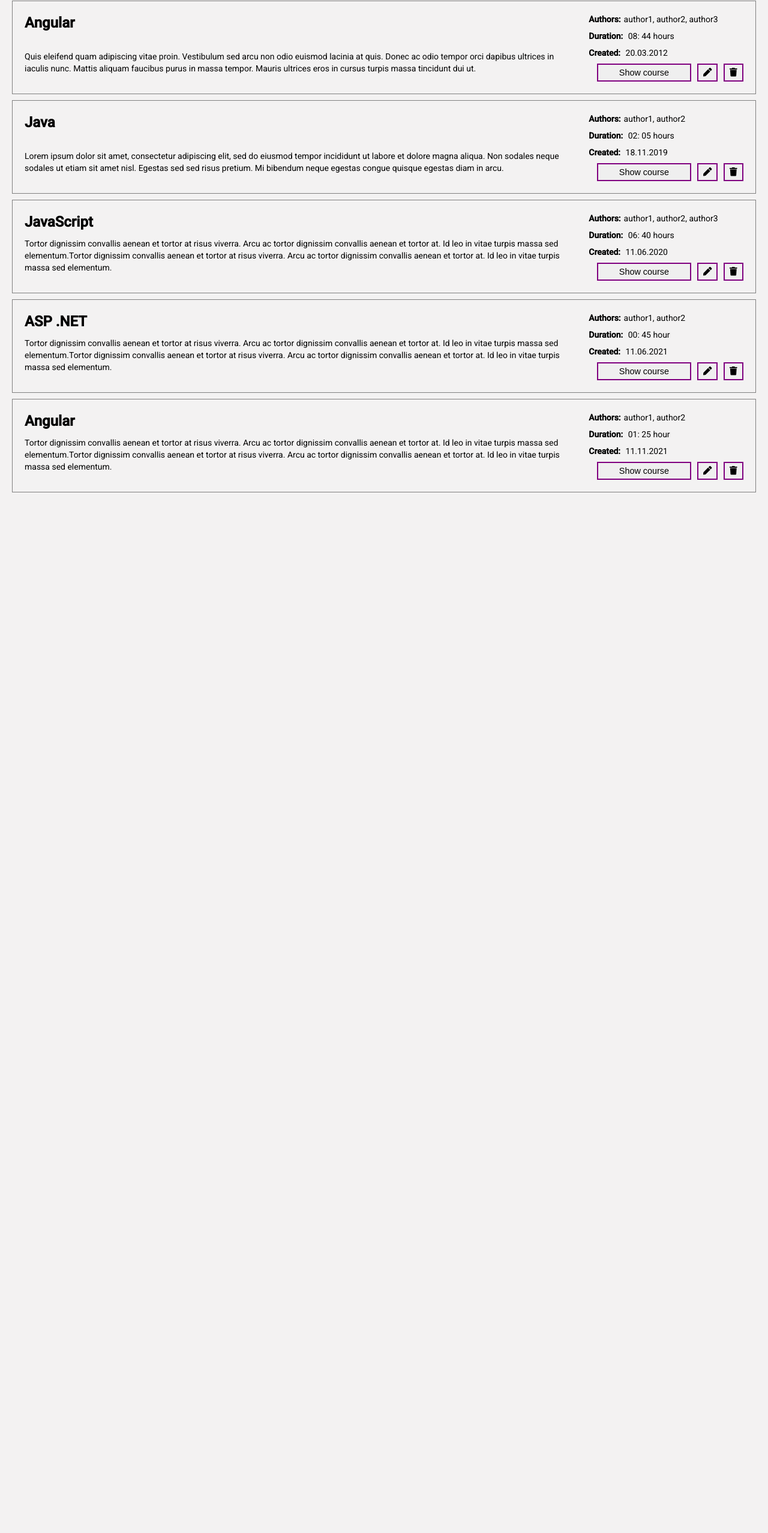
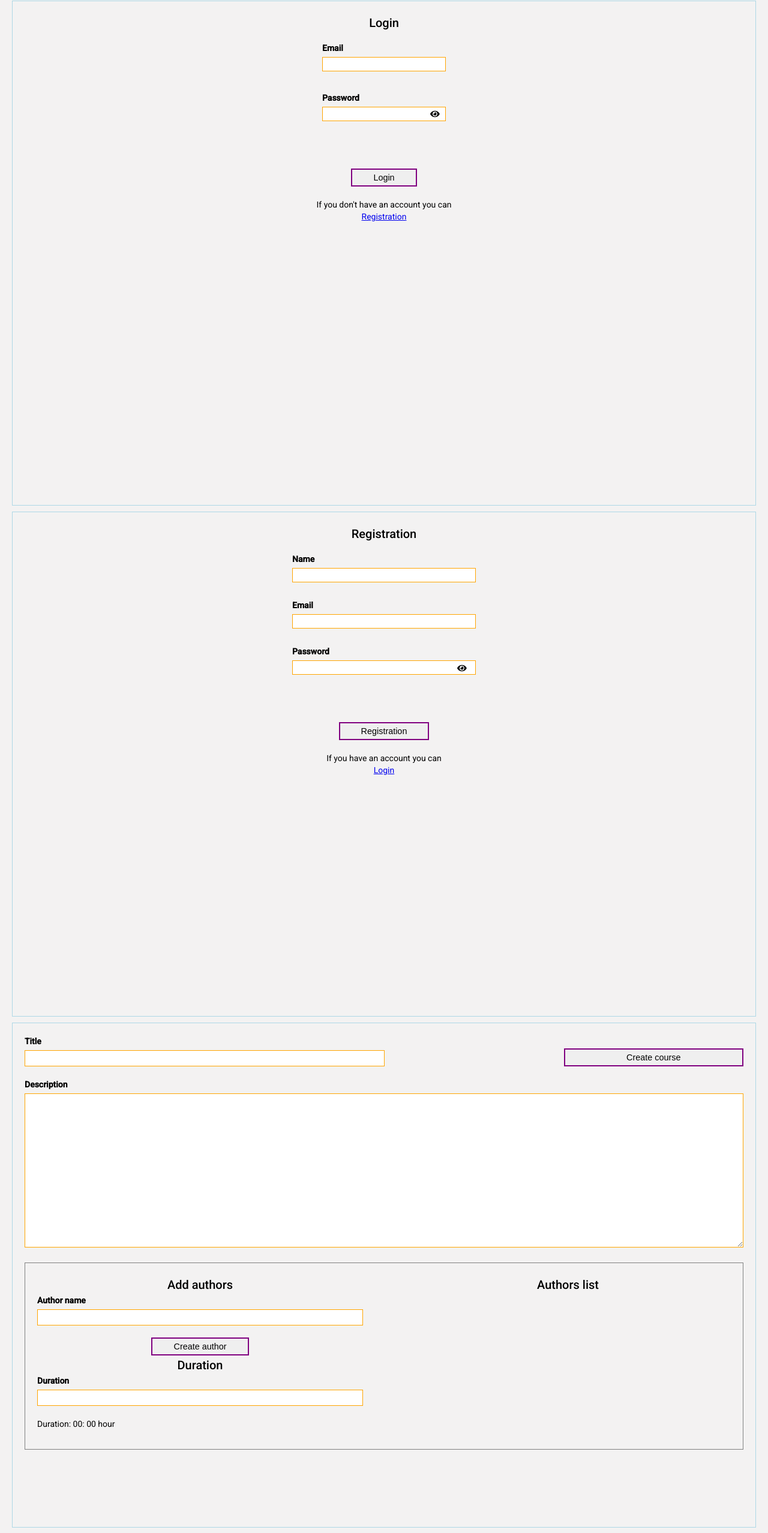
Before and after one commit to vkrivelskaya/Angular-fundamentals, an Angular app: page / in a window 1280 px wide. Shown: the part 221-2777 px from the top of the page at 60% size. Before the commit the page ends 1090 px from the top, so only its background shows below. Built offline with nearby package versions, Linux system fonts and the light colour scheme.

Commit message:
feat: add login, registration, course to courses template

```diff
--- a/src/app/app-routing.module.ts
+++ b/src/app/app-routing.module.ts
@@ -5,6 +5,6 @@ const routes: Routes = [];
 
 @NgModule({
   imports: [RouterModule.forRoot(routes)],
-  exports: [RouterModule],
+  exports: [RouterModule]
 })
-export class AppRoutingModule { }
+export class AppRoutingModule {}
--- a/src/app/features/courses/courses.module.ts
+++ b/src/app/features/courses/courses.module.ts
@@ -4,10 +4,13 @@ import { SharedModule } from '../../shared/shared.module';
 import { CoursesComponent } from './courses/courses.component';
 import { CourseListComponent } from './course-list/course-list.component';
 import { CourseCardComponent } from './course-card/course-card.component';
+import { CourseModule } from '../course/course.module';
+import { RegistrationModule } from '../registration/registration.module';
+import { LoginModule } from '../login/login.module';
 
 @NgModule({
   declarations: [CoursesComponent, CourseListComponent, CourseCardComponent],
-  imports: [SharedModule],
+  imports: [SharedModule, CourseModule, RegistrationModule, LoginModule],
   exports: [CoursesComponent]
 })
 export class CoursesModule {}
--- a/src/app/features/courses/courses/courses.component.html
+++ b/src/app/features/courses/courses/courses.component.html
@@ -16,6 +16,10 @@
   (search)="searchCourse($event)"
 >
 </app-search>
+
+<app-login></app-login>
+<app-registration></app-registration>
+<app-course></app-course>
 
 <app-info
   *ngIf="isCoursesListEmpty; else courseList"
```
